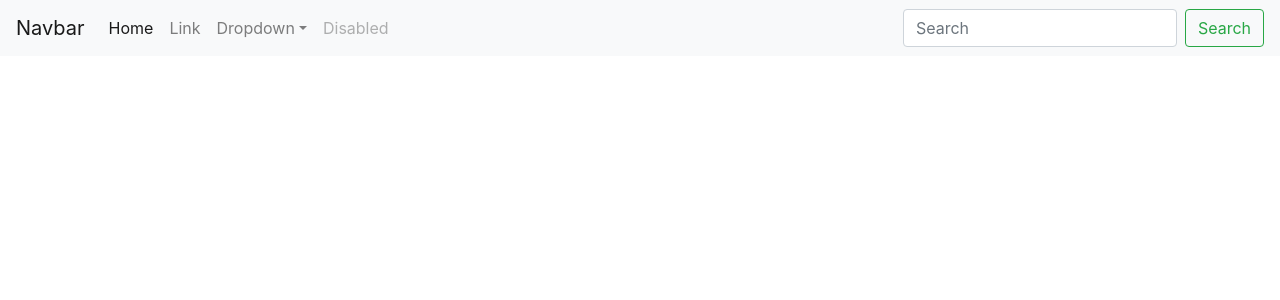
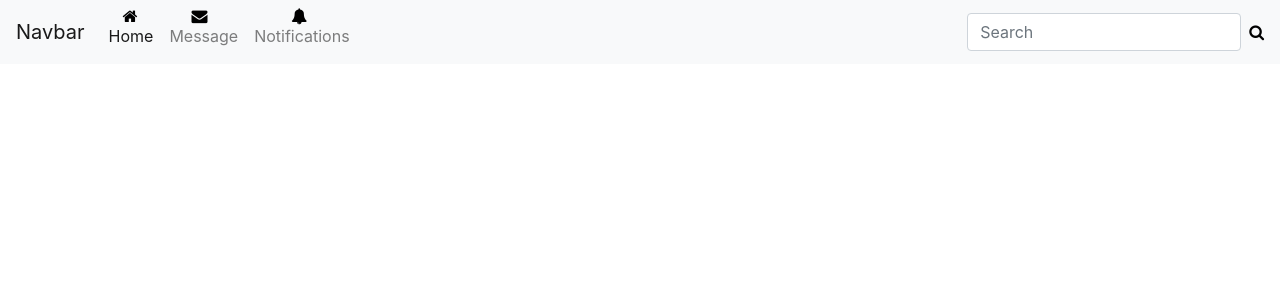
Before and after one commit to johan123456718/brodboden_frontend, a React (Create React App) app: page / in a window 1280 px wide. Shown: the top 300 px of the page. Built offline with nearby package versions, Linux system fonts and the light colour scheme.

Commit message:
second commit

```diff
--- a/public/index.html
+++ b/public/index.html
@@ -19,6 +19,8 @@
     <link rel="stylesheet" href="https://stackpath.bootstrapcdn.com/bootstrap/4.3.1/css/bootstrap.min.css" integrity="sha384-ggOyR0iXCbMQv3Xipma34MD+dH/1fQ784/j6cY/iJTQUOhcWr7x9JvoRxT2MZw1T" crossorigin="anonymous">
     <script src="https://stackpath.bootstrapcdn.com/bootstrap/4.3.1/js/bootstrap.min.js" integrity="sha384-JjSmVgyd0p3pXB1rRibZUAYoIIy6OrQ6VrjIEaFf/nJGzIxFDsf4x0xIM+B07jRM" crossorigin="anonymous"></script>
     <script src="https://e-cdns-files.dzcdn.net/js/min/dz.js"></script>
+    <link href="http://maxcdn.bootstrapcdn.com/font-awesome/4.1.0/css/font-awesome.min.css" rel="stylesheet">
+
 
     <!--
       Notice the use of %PUBLIC_URL% in the tags above.
--- a/src/component/Navbar.js
+++ b/src/component/Navbar.js
@@ -1,5 +1,6 @@
 import React, { Component } from "react";
 import { ButtonGroup, ToggleButton, Form, Button, Navbar, Nav, FormControl, NavDropdown, Modal } from 'react-bootstrap';
+import './css/Navbar.css';
 class App extends Component{
 
   constructor(props){
@@ -28,30 +29,24 @@ class App extends Component{
           <div class="collapse navbar-collapse" id="navbarSupportedContent">
             <ul class="navbar-nav mr-auto">
               <li class="nav-item active">
+                <i class="fa fa-home homeIcon"/>
                 <a class="nav-link" href="#">Home <span class="sr-only">(current)</span></a>
               </li>
               <li class="nav-item">
-                <a class="nav-link" href="#">Link</a>
-              </li>
-              <li class="nav-item dropdown">
-                <a class="nav-link dropdown-toggle" href="#" id="navbarDropdown" role="button" data-toggle="dropdown" aria-haspopup="true" aria-expanded="false">
-                  Dropdown
-                </a>
-                <div class="dropdown-menu" aria-labelledby="navbarDropdown">
-                  <a class="dropdown-item" href="#">Action</a>
-                  <a class="dropdown-item" href="#">Another action</a>
-                  <div class="dropdown-divider"></div>
-                  <a class="dropdown-item" href="#">Something else here</a>
-                </div>
+              <i class="fa fa-envelope messageIcon"/>
+                <a class="nav-link" href="#">Message</a>
               </li>
               <li class="nav-item">
-                <a class="nav-link disabled" href="#">Disabled</a>
+              <i class="fa fa-bell notificationIcon"/>
+                <a class="nav-link" href="#">Notifications</a>
               </li>
             </ul>
-            <form class="form-inline my-2 my-lg-0">
-              <input class="form-control mr-sm-2" type="search" placeholder="Search" aria-label="Search"/>
-              <button class="btn btn-outline-success my-2 my-sm-0" type="submit">Search</button>
-            </form>
+            <div class="input-icons">
+              <form class="form-inline my-2 my-lg-0">
+                <input class="form-control mr-sm-2" type="search" placeholder="Search" aria-label="Search"/>
+                <i class="fa fa-search searchIcon"/>
+              </form>
+            </div>
           </div>
         </nav>
       </div>
--- /dev/null
+++ b/src/component/css/Navbar.css
@@ -0,0 +1,26 @@
+.searchIcon{
+  float: right;
+  position: relative;
+  color: black;
+}
+
+.homeIcon{
+  float: left;
+  position: relative;
+  left: 22px;
+  color: black;
+}
+
+.messageIcon{
+  float: left;
+  position: relative;
+  left: 30px;
+  color: black;
+}
+
+.notificationIcon{
+  float: left;
+  position: relative;
+  left: 45px;
+  color: black;
+}
```
